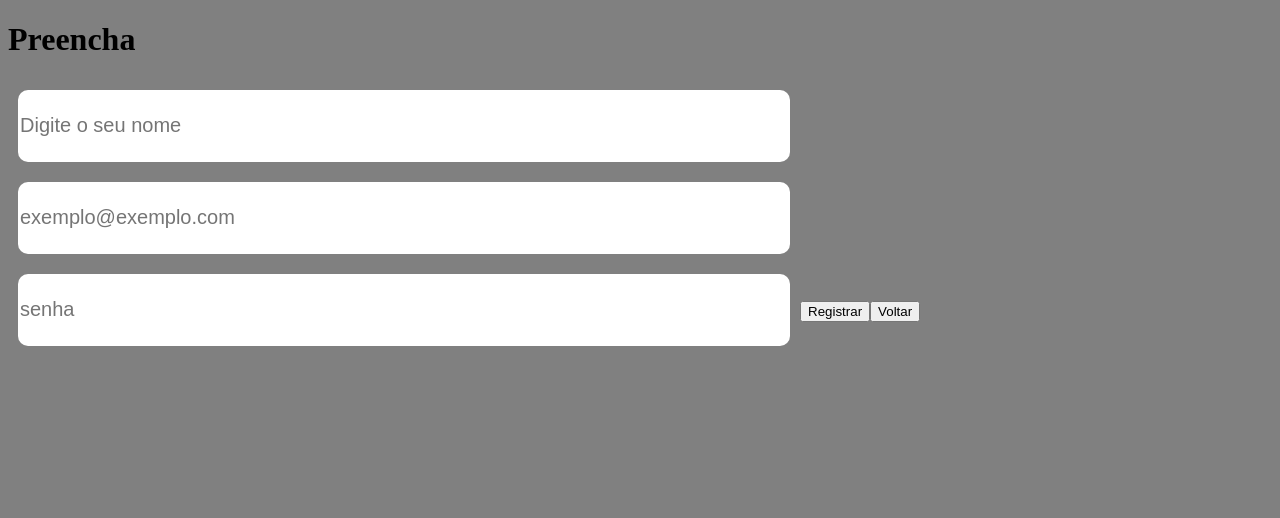
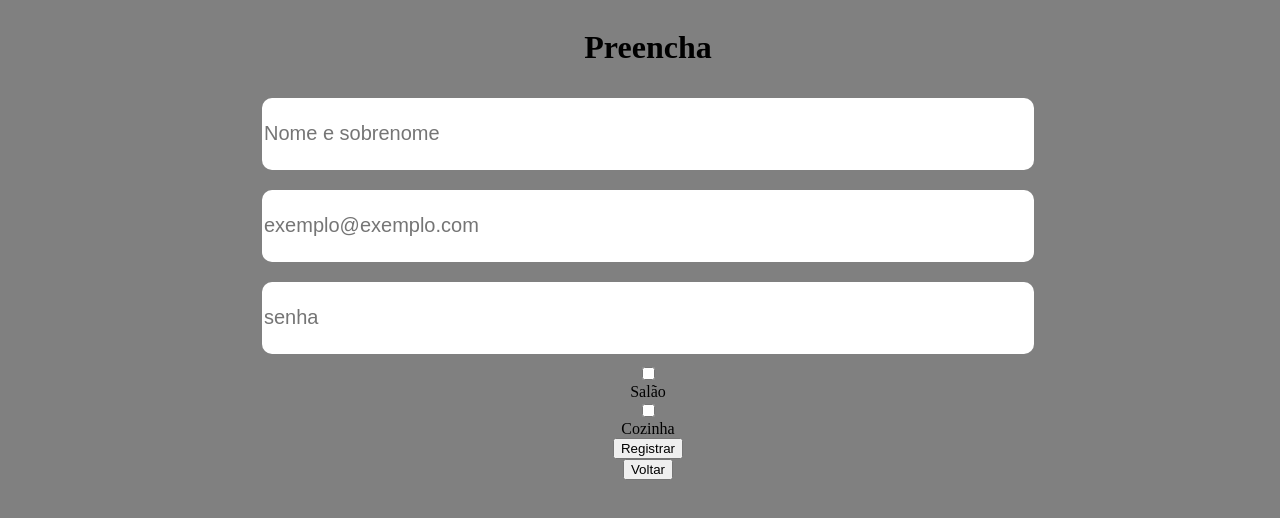
Before and after one commit to Burger-Queen-Laboratoria/SAP004-burger-queen, a React (Create React App) app: page /register in a window 1280 px wide. Shown: the top 518 px of the page. Built offline with nearby package versions, Linux system fonts and the light colour scheme.

Commit message:
add checkbox

```diff
--- a/src/components/register/register.js
+++ b/src/components/register/register.js
@@ -1,16 +1,20 @@
 import React from "react";
 import { InputEmail, InputPassword } from "../Components.js";
-import { StyleInput } from "../StyleComponents.js";
+import { StyleInput, StyleForm } from "../StyleComponents.js";
 
 export const Register = () => {
   return (
-    <form>
+    <StyleForm>
       <h1>Preencha</h1>
-      <StyleInput type="text" name="name" placeholder="Digite o seu nome" />
+      <StyleInput type="text" name="name" placeholder="Nome e sobrenome" />
       <InputEmail />
       <InputPassword />
+      <input type="checkbox" id="hall" name="hall"></input>
+      <label htmlFor="hall">Salão</label>
+      <input type="checkbox" id="kitchen" name="kitchen"></input>
+      <label htmlFor="kitchen">Cozinha</label>
       <button type="submit">Registrar</button>
       <button type="button">Voltar</button>
-    </form>
+    </StyleForm>
   );
 };
```
